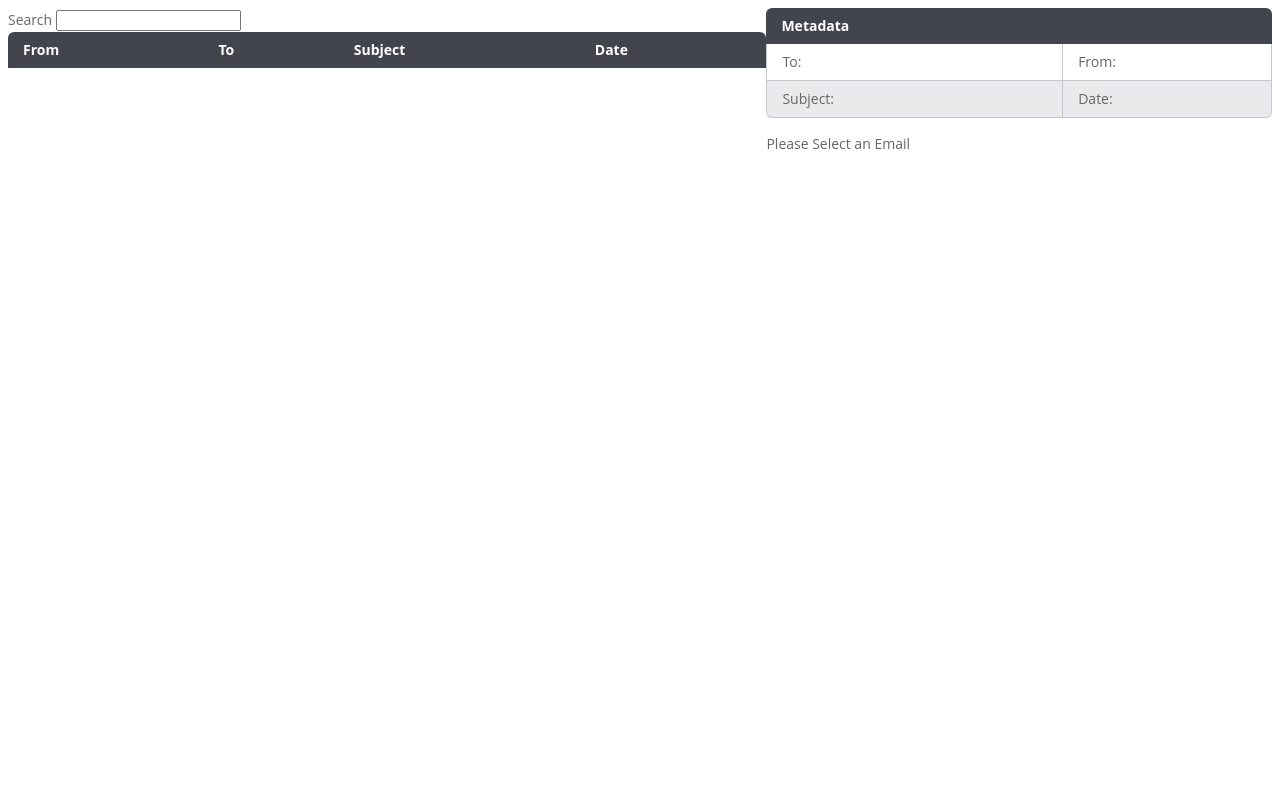
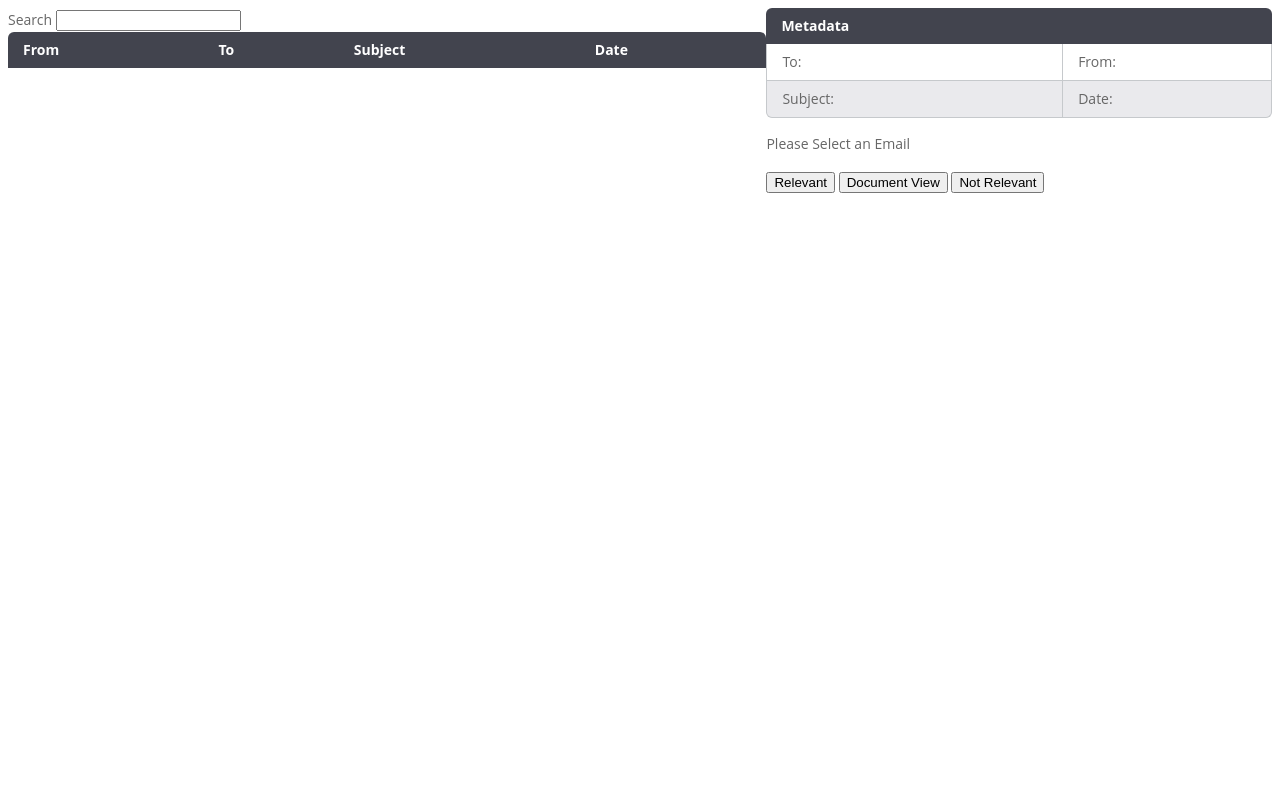
Before and after one commit to xingfanxia/comps_ediscovery, a Flask app: page /POC in a window 1280 px wide. Shown: the top 807 px of the page. Run offline with Flask 2, Linux system fonts and the light colour scheme; data that the repository does not hold is empty; parts of the project's set-up code (start-up, migrations or seed data) failed here and were passed over.

Commit message:
finish overview skeleton, all divs now scroll correctly and buttons added for feedback

```diff
--- a/web/static/css/documentViewStyle.css
+++ b/web/static/css/documentViewStyle.css
@@ -13,11 +13,12 @@
   float: right;
   width: 40%;
   height: 100vh;
-  overflow-y: scroll;
 }
 
 #document{
   white-space: pre-wrap;
+  max-height: 85%;
+  overflow-y: scroll;
 }
 
 body {
--- a/web/templates/documentview.html
+++ b/web/templates/documentview.html
@@ -62,8 +62,14 @@
             </table>
           </div>
           <div id='document'>
-          <p v-html="message"></p>
-        </div>
+            <p v-html="message"></p>
+          </div>
+          <div id='email_buttons'>
+            <button type="button">Relevant</button>
+            <button type="button">Document View</button>
+            <button type="button">Not Relevant</button>
+          </div>
+
       </div>
      </div>
   </body>
```
